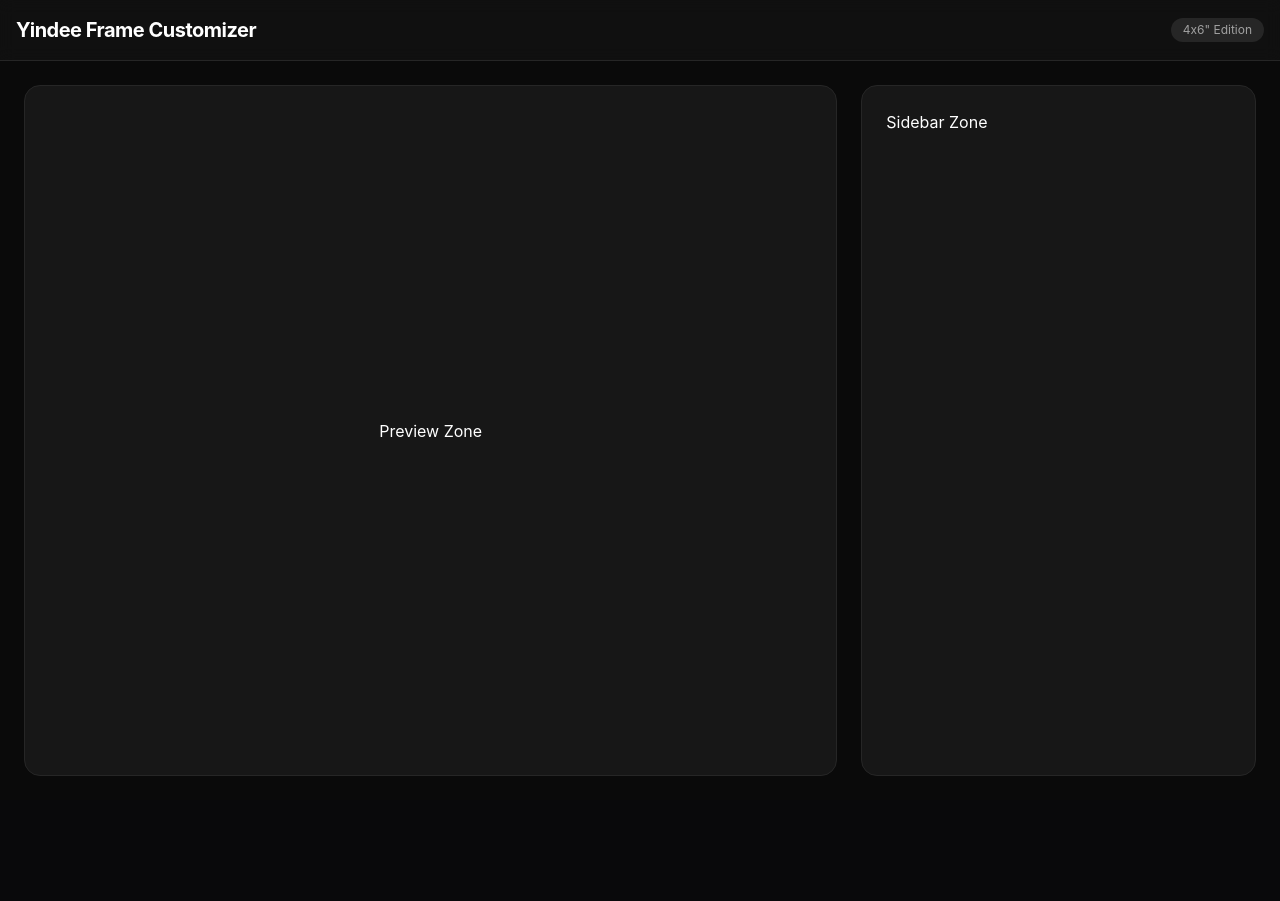
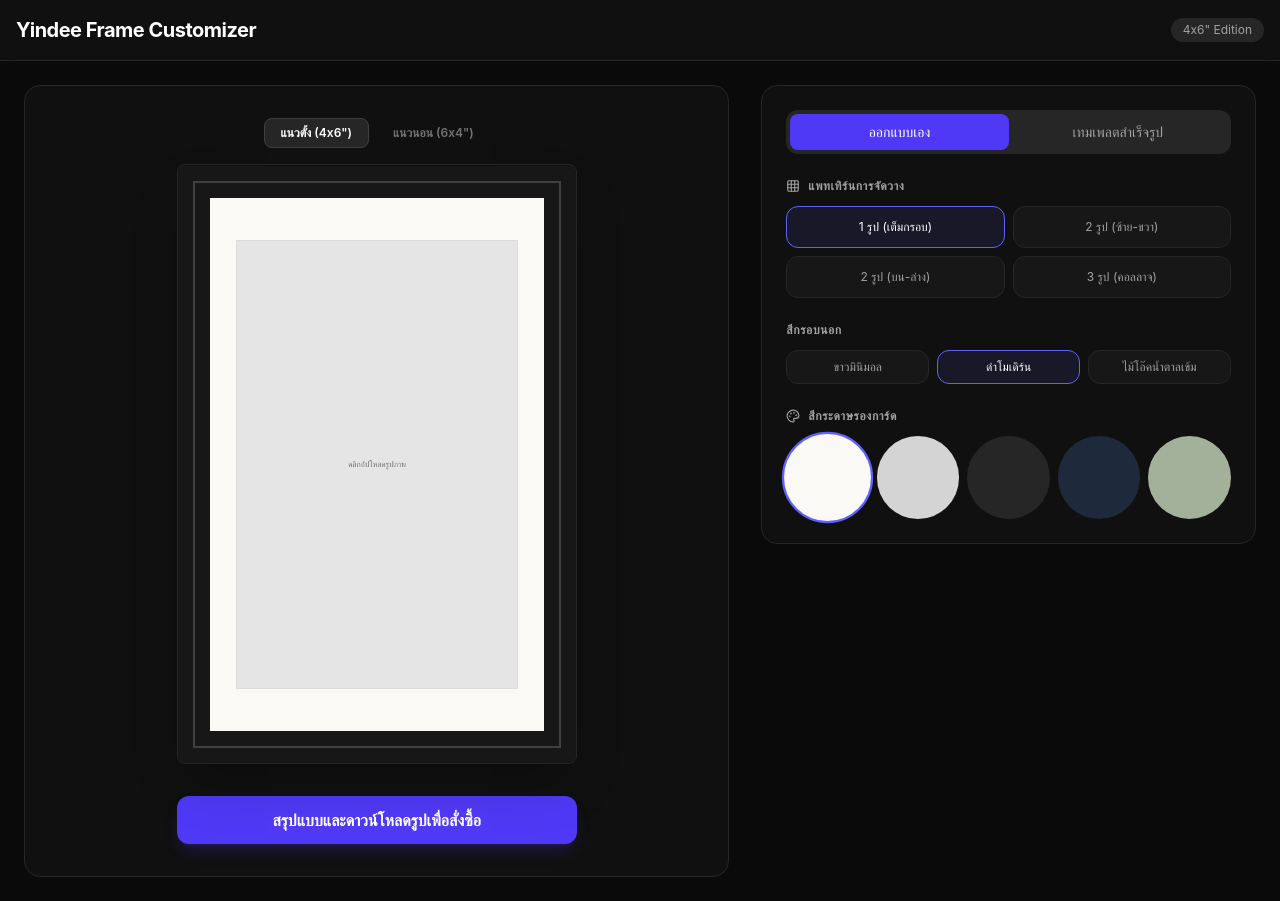
Before and after one commit to MinioloKung/web-yindee, a Next.js app: page / in a window 1280 px wide. Before the commit the page ends 800 px from the top, so only its background shows below. Built offline with nearby package versions, Linux system fonts and the light colour scheme.

Commit message:
feat: complete export and order flow

```diff
--- a/src/app/page.tsx
+++ b/src/app/page.tsx
@@ -1,22 +1,155 @@
-import React from 'react';
+'use client';
+
+import React, { useState } from 'react';
+import FrameCanvas from '../components/FrameCanvas';
+import ControlPanel from '../components/ControlPanel';
+import ExportModal from '../components/ExportModal';
+import { FrameConfig, ImageState } from '../types/frame';
+import { FRAME_STYLES, MAT_COLORS } from '../constants/presets';
 
 export default function Home() {
+  const [config, setConfig] = useState<FrameConfig>({
+    mode: 'custom',
+    orientation: 'portrait',
+    frameStyleId: 'black',
+    matColorId: 'off-white',
+    layoutId: 'single',
+    templateId: 'temp-polaroid',
+    images: {}
+  });
+
+  const [activeSlotId, setActiveSlotId] = useState<string | null>(null);
+  const [exportImg, setExportImg] = useState<string>('');
+  const [isExportOpen, setIsExportOpen] = useState<boolean>(false);
+
+  const activeFrame = FRAME_STYLES.find(f => f.id === config.frameStyleId) || FRAME_STYLES[0];
+  const activeMat = MAT_COLORS.find(m => m.id === config.matColorId) || MAT_COLORS[0];
+
+  const handleUploadImage = (slotId: string, file: File) => {
+    const imageUrl = URL.createObjectURL(file);
+    setConfig(prev => ({
+      ...prev,
+      images: {
+        ...prev.images,
+        [slotId]: {
+          file,
+          imageUrl,
+          x: 0,
+          y: 0,
+          scale: 1,
+          rotation: 0
+        }
+      }
+    }));
+  };
+
+  const handleImageStateChange = (slotId: string, updates: Partial<ImageState>) => {
+    setConfig(prev => {
+      const currentImg = prev.images[slotId];
+      if (!currentImg) return prev;
+      return {
+        ...prev,
+        images: {
+          ...prev.images,
+          [slotId]: {
+            ...currentImg,
+            ...updates
+          }
+        }
+      };
+    });
+  };
+
+  const triggerExport = () => {
+    // Find hidden high-res canvas
+    const canvas = document.getElementById('high-res-canvas') as HTMLCanvasElement;
+    if (!canvas) return;
+    const dataUrl = canvas.toDataURL('image/jpeg', 0.95);
+
+    // Auto-download image file
+    const link = document.createElement('a');
+    link.download = `yindee-frame-4x6-${Date.now()}.jpg`;
+    link.href = dataUrl;
+    link.click();
+
+    setExportImg(dataUrl);
+    setIsExportOpen(true);
+  };
+
   return (
     <main className="min-h-screen bg-neutral-950 text-white flex flex-col">
       <header className="border-b border-neutral-800 p-4 bg-neutral-900/50 backdrop-blur">
         <div className="max-w-7xl mx-auto flex justify-between items-center">
-          <h1 className="text-xl font-bold tracking-tight">Yindee Frame Customizer</h1>
+          <h1 className="text-xl font-bold tracking-tight text-white">Yindee Frame Customizer</h1>
           <span className="text-xs bg-neutral-800 px-3 py-1 rounded-full text-neutral-400">4x6&quot; Edition</span>
         </div>
       </header>
-      <div className="flex-1 max-w-7xl w-full mx-auto p-4 md:p-6 grid grid-cols-1 lg:grid-cols-12 gap-6">
-        <div className="lg:col-span-8 flex items-center justify-center bg-neutral-900 rounded-2xl border border-neutral-800 p-4 min-h-[400px]">
-          Preview Zone
+
+      <div className="flex-1 max-w-7xl w-full mx-auto p-4 md:p-6 grid grid-cols-1 lg:grid-cols-12 gap-8 items-start">
+        {/* Canvas Preview Area */}
+        <div className="lg:col-span-7 flex flex-col items-center gap-4 bg-neutral-900/50 rounded-2xl border border-neutral-800 p-8">
+          <div className="flex gap-2">
+            <button
+              onClick={() => setConfig(prev => ({ ...prev, orientation: 'portrait' }))}
+              className={`py-1.5 px-4 text-xs font-semibold rounded-lg transition ${config.orientation === 'portrait' ? 'bg-neutral-800 text-white border border-neutral-700' : 'text-neutral-500 hover:text-neutral-300'}`}
+            >
+              แนวตั้ง (4x6&quot;)
+            </button>
+            <button
+              onClick={() => setConfig(prev => ({ ...prev, orientation: 'landscape' }))}
+              className={`py-1.5 px-4 text-xs font-semibold rounded-lg transition ${config.orientation === 'landscape' ? 'bg-neutral-800 text-white border border-neutral-700' : 'text-neutral-500 hover:text-neutral-300'}`}
+            >
+              แนวนอน (6x4&quot;)
+            </button>
+          </div>
+
+          {/* Visible Canvas Preview */}
+          <FrameCanvas
+            config={config}
+            activeSlotId={activeSlotId}
+            setActiveSlotId={setActiveSlotId}
+            highResExport={false}
+            onImageStateChange={handleImageStateChange}
+          />
+
+          {/* Hidden Canvas for High-Resolution Export */}
+          <div style={{ display: 'none' }}>
+            <FrameCanvas
+              id="high-res-canvas"
+              config={config}
+              activeSlotId={null}
+              setActiveSlotId={() => {}}
+              highResExport={true}
+            />
+          </div>
+
+          <button
+            onClick={triggerExport}
+            className="mt-4 w-full max-w-[400px] bg-indigo-600 hover:bg-indigo-700 text-white font-semibold py-3 px-6 rounded-xl transition shadow-lg shadow-indigo-600/20 cursor-pointer"
+          >
+            สรุปแบบและดาวน์โหลดรูปเพื่อสั่งซื้อ
+          </button>
         </div>
-        <div className="lg:col-span-4 bg-neutral-900 rounded-2xl border border-neutral-800 p-6">
-          Sidebar Zone
+
+        {/* Sidebar Area */}
+        <div className="lg:col-span-5 bg-neutral-900/50 rounded-2xl border border-neutral-800 p-6">
+          <ControlPanel
+            config={config}
+            setConfig={setConfig}
+            activeSlotId={activeSlotId}
+            onUploadImage={handleUploadImage}
+          />
         </div>
       </div>
+
+      <ExportModal
+        isOpen={isExportOpen}
+        onClose={() => setIsExportOpen(false)}
+        imageSrc={exportImg}
+        config={config}
+        frameName={activeFrame.name}
+        matName={activeMat.name}
+      />
     </main>
   );
 }
--- /dev/null
+++ b/src/components/ExportModal.tsx
@@ -0,0 +1,69 @@
+'use client';
+
+import React from 'react';
+import { X, Send, Clipboard } from 'lucide-react';
+import { FrameConfig } from '../types/frame';
+
+interface ExportModalProps {
+  isOpen: boolean;
+  onClose: () => void;
+  imageSrc: string;
+  config: FrameConfig;
+  frameName: string;
+  matName: string;
+}
+
+export default function ExportModal({ isOpen, onClose, imageSrc, config, frameName, matName }: ExportModalProps) {
+  if (!isOpen) return null;
+
+  const orderText = `สวัสดีครับ สนใจสั่งซื้อกรอบรูปขนาด 4x6 นิ้วครับ
+- รูปแบบ: ${config.mode === 'custom' ? 'ออกแบบเอง (Custom)' : 'ดีไซน์สำเร็จรูป (Template)'}
+- สีกรอบรูป: ${frameName}
+- สีกระดาษรอง: ${config.mode === 'custom' ? matName : 'ตามรูปแบบดีไซน์'}
+(ได้อัปโหลดไฟล์ดีไซน์ที่แนบมานี้ด้วยครับ)`;
+
+  const handleCopy = () => {
+    navigator.clipboard.writeText(orderText);
+    alert('คัดลอกข้อความสรุปดีไซน์เรียบร้อยแล้ว!');
+  };
+
+  return (
+    <div className="fixed inset-0 bg-black/80 backdrop-blur-sm z-50 flex items-center justify-center p-4 animate-in fade-in duration-200">
+      <div className="bg-neutral-900 border border-neutral-800 rounded-2xl max-w-lg w-full overflow-hidden shadow-2xl animate-in zoom-in-95 duration-200">
+        <div className="flex items-center justify-between p-4 border-b border-neutral-800">
+          <h3 className="font-bold text-lg text-white">สรุปการออกแบบและสั่งซื้อ</h3>
+          <button onClick={onClose} className="p-1 rounded-full hover:bg-neutral-800 text-neutral-400 hover:text-white transition-colors">
+            <X size={20} />
+          </button>
+        </div>
+        <div className="p-6 space-y-4">
+          <div className="aspect-[2/3] max-w-[200px] mx-auto rounded-lg overflow-hidden border border-neutral-800 shadow-xl bg-neutral-950">
+            <img src={imageSrc} className="w-full h-full object-contain" alt="Final Design" />
+          </div>
+
+          <div className="bg-neutral-950/50 p-4 rounded-xl border border-neutral-800 text-xs space-y-2 text-neutral-300 font-mono">
+            <p className="font-bold text-neutral-200">ข้อความสำหรับส่งร้านค้า:</p>
+            <pre className="whitespace-pre-wrap">{orderText}</pre>
+          </div>
+
+          <div className="grid grid-cols-2 gap-3">
+            <button
+              onClick={handleCopy}
+              className="flex items-center justify-center gap-2 bg-neutral-800 hover:bg-neutral-700 border border-neutral-700 py-3 px-4 rounded-xl text-sm font-medium transition text-white"
+            >
+              <Clipboard size={16} /> คัดลอกรายละเอียด
+            </button>
+            <a
+              href="https://line.me/R/ti/p/@yindeeframe" /* Prefilled store LINE URL */
+              target="_blank"
+              rel="noreferrer"
+              className="flex items-center justify-center gap-2 bg-green-600 hover:bg-green-700 py-3 px-4 rounded-xl text-sm font-medium transition text-white"
+            >
+              <Send size={16} /> ส่งคำสั่งซื้อใน LINE
+            </a>
+          </div>
+        </div>
+      </div>
+    </div>
+  );
+}
--- a/src/components/FrameCanvas.tsx
+++ b/src/components/FrameCanvas.tsx
@@ -10,6 +10,7 @@ interface FrameCanvasProps {
   setActiveSlotId: (id: string | null) => void;
   highResExport?: boolean;
   onImageStateChange?: (slotId: string, updates: Partial<ImageState>) => void;
+  id?: string;
 }
 
 export default function FrameCanvas({
@@ -18,6 +19,7 @@ export default function FrameCanvas({
   setActiveSlotId,
   highResExport = false,
   onImageStateChange,
+  id,
 }: FrameCanvasProps) {
   const canvasRef = useRef<HTMLCanvasElement>(null);
   const imageCacheRef = useRef<Record<string, HTMLImageElement>>({});
@@ -385,6 +387,7 @@ export default function FrameCanvas({
   return (
     <div className={`relative w-full ${aspectClass} max-w-[400px] shadow-2xl rounded-lg overflow-hidden border border-neutral-800`}>
       <canvas
+        id={id}
         ref={canvasRef}
         onMouseDown={handleStartDrag}
         onMouseMove={handleDrag}
```
